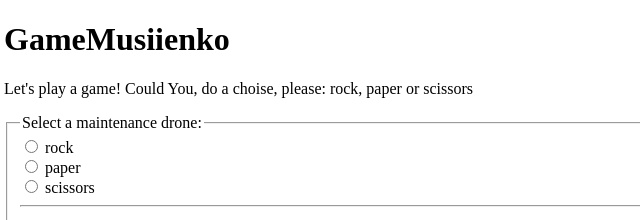
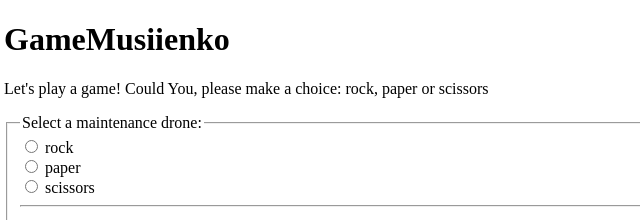
Before and after one commit to alamusienko/DZJS1808, a plain HTML site: page index.html in a window 1280 px wide. Shown: the top 220 px of the page, 4-644 px from the left. Drawn offline with Linux system fonts and the light colour scheme.

Commit message:
Alla Musiienko

```diff
--- a/index.html
+++ b/index.html
@@ -9,7 +9,7 @@
         <h1>GameMusiienko</h1>
         <div class="game" id=""></div>
         <script src="./index.js"></script>
-      <p> Let's play a game! Could You, do a choise, please: rock, paper or scissors</p>
+      <p> Let's play a game! Could You, please make a choice: rock, paper or scissors</p>
       <fieldset>
         <legend>Select a maintenance drone:</legend>
         <div>
```
